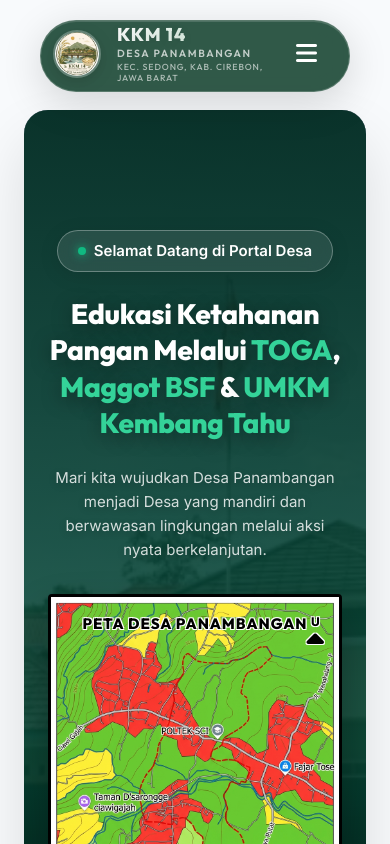
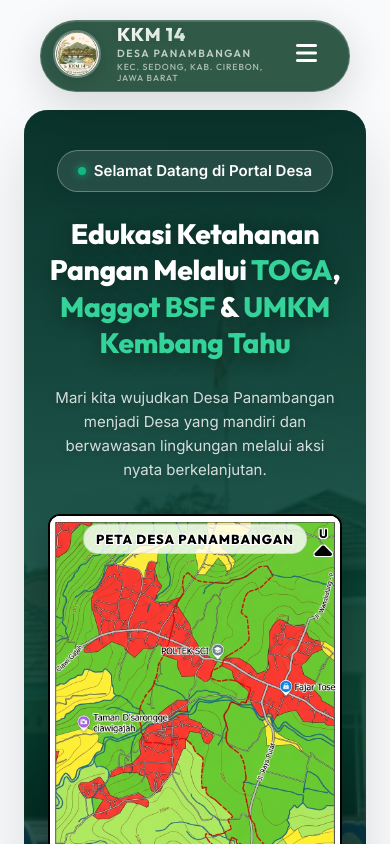
Before and after one commit to kkn14panambangan/web-artikel-panambangan, a Next.js app: page / in a window 390 px wide. Shown: the top 844 px of the page. Built offline with nearby package versions, Linux system fonts and the light colour scheme; no server answers; the database is empty.

Commit message:
Fix hero spacing and enhance mobile map aesthetics

```diff
--- a/src/app/globals.css
+++ b/src/app/globals.css
@@ -898,7 +898,7 @@ div[id*="netlify-badge"] {
 
   .hero {
     min-height: auto;
-    padding: 120px 24px 40px;
+    padding: 40px 24px;
     border-radius: 24px;
     text-align: center;
     align-items: center;
@@ -916,11 +916,28 @@ div[id*="netlify-badge"] {
     width: 100%;
     height: auto;
     flex-direction: column;
+    border-radius: 12px;
+    border-width: 2px;
   }
   .map-board-main {
     border-right: none;
     border-bottom: 2px solid #000;
-    height: 300px;
+    height: 320px;
+  }
+  .map-board-title {
+    font-size: 13px;
+    top: 8px;
+    background: rgba(255,255,255,0.8);
+    width: max-content;
+    left: 50%;
+    transform: translateX(-50%);
+    padding: 4px 12px;
+    border-radius: 16px;
+    border: 1px solid rgba(0,0,0,0.1);
+  }
+  .map-board-compass {
+    top: 8px;
+    right: 8px;
   }
   .map-board-sidebar {
     width: 100%;
```
